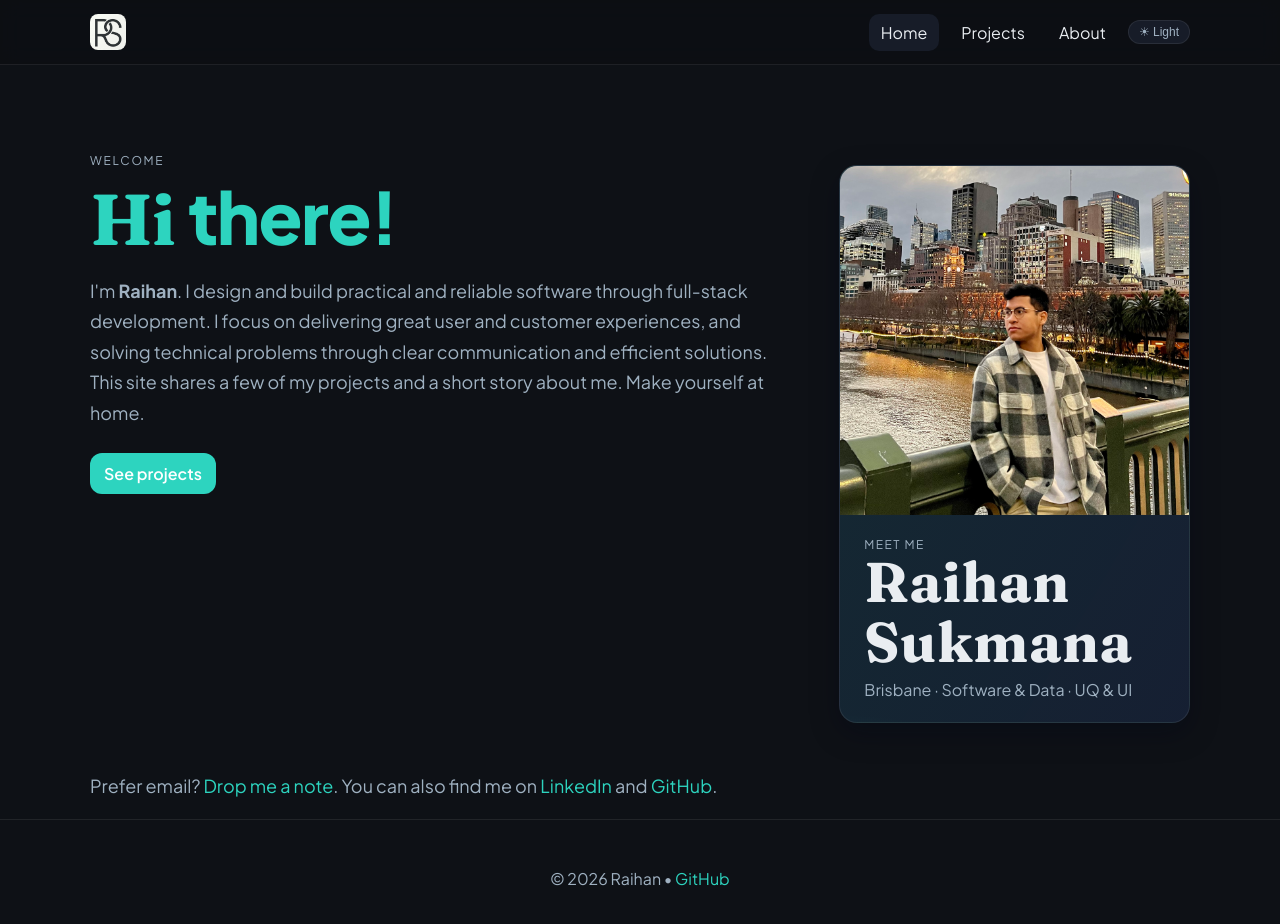
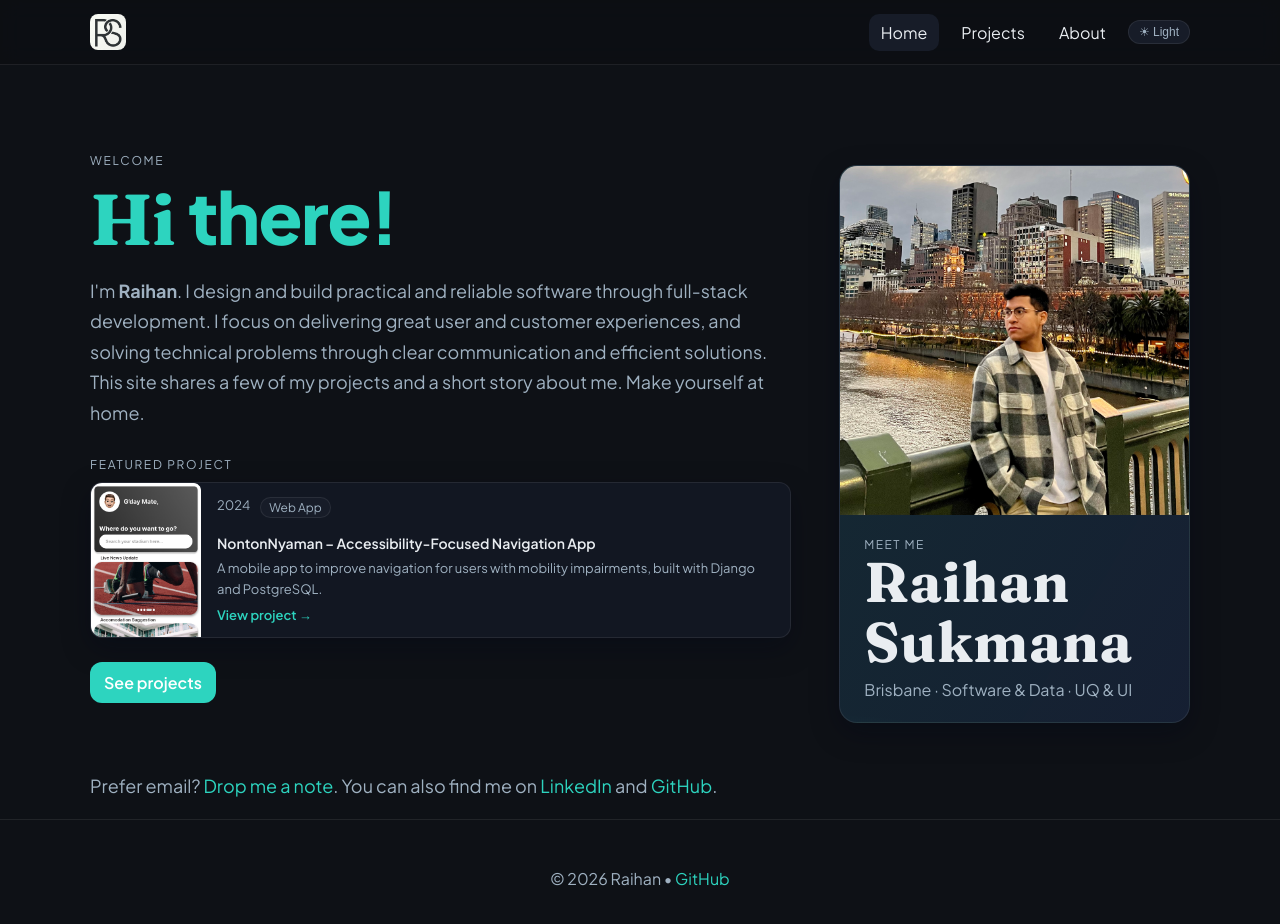
Before and after one commit to raihanyx/portfolio, a React (Vite) app: page /#/ in a window 1280 px wide. Shown: the top 924 px of the page. Built offline with nearby package versions, Linux system fonts and the light colour scheme.

Commit message:
Added Featured project card on the homepage

```diff
--- a/src/pages/Home/Home.jsx
+++ b/src/pages/Home/Home.jsx
@@ -14,6 +14,23 @@ export default function Home() {
             communication and efficient solutions. This site shares a few of my projects and a short story about me.
             Make yourself at home.
           </p>
+
+          <div className="featured-section">
+            <div className="eyebrow">Featured Project</div>
+            <div className="featured-card">
+              <div className="featured-thumb" />
+              <div className="featured-body">
+                <div className="meta">
+                  <span>2024</span>
+                  <span className="badge">Web App</span>
+                </div>
+                <h3 className="featured-title">NontonNyaman – Accessibility-Focused Navigation App</h3>
+                <p className="featured-desc">A mobile app to improve navigation for users with mobility impairments, built with Django and PostgreSQL.</p>
+                <Link to="/projects/nontonnyaman" className="featured-link">View project →</Link>
+              </div>
+            </div>
+          </div>
+
           <div className="mt-6">
             <Link className="btn" to="/projects">See projects</Link>
           </div>
--- a/src/styles/home.css
+++ b/src/styles/home.css
@@ -72,3 +72,51 @@ h1 i { font-family: "Fraunces", serif; font-style: italic; }
   margin-top: 6px;
   margin-bottom: 0;
 }
+
+/* Featured project */
+.featured-section {
+  margin-top: 28px;
+}
+.featured-section .eyebrow {
+  margin-bottom: 10px;
+}
+.featured-card {
+  display: grid;
+  grid-template-columns: 110px 1fr;
+  background: var(--elev-1);
+  border: 1px solid var(--border);
+  border-radius: 12px;
+  box-shadow: var(--shadow);
+  overflow: hidden;
+}
+.featured-thumb {
+  background-image: url('/assets/images/nontonnyaman/screen-01.png');
+  background-size: cover;
+  background-position: top center;
+  min-height: 110px;
+}
+.featured-body {
+  padding: 14px 16px;
+  display: flex;
+  flex-direction: column;
+  gap: 6px;
+}
+.featured-title {
+  font-size: 14px;
+  font-weight: 600;
+  margin: 0;
+  color: var(--text);
+  line-height: 1.3;
+}
+.featured-desc {
+  color: var(--muted);
+  font-size: 13px;
+  line-height: 1.6;
+  margin: 0;
+}
+.featured-link {
+  font-size: 13px;
+  font-weight: 600;
+  color: var(--accent);
+  margin-top: 2px;
+}
```
